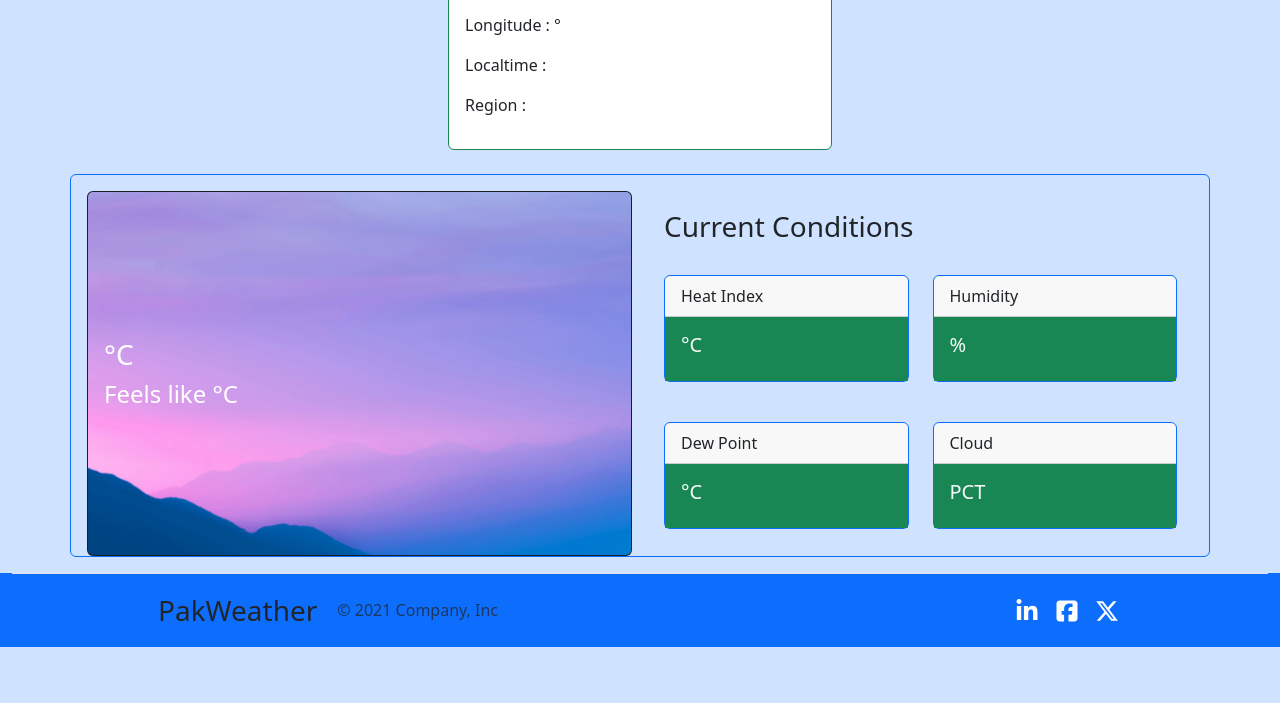
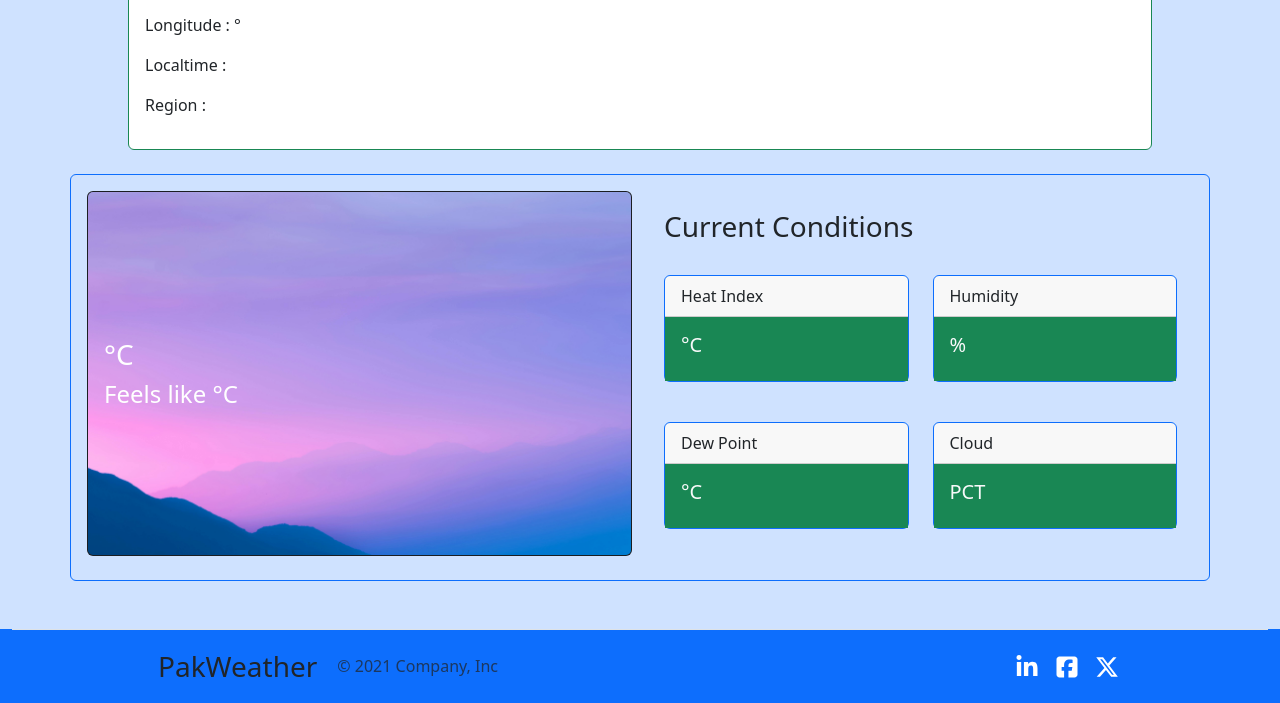
Before and after one commit to SaifUrRehman2k/Final-Project, a plain HTML site: page index.html in a window 1280 px wide. Shown: the part 282-985 px from the top of the page. Before the commit the page ends 929 px from the top, so only its background shows below. Drawn offline with nearby package versions, Linux system fonts and the light colour scheme.

Commit message:
few adjustments

```diff
--- a/index.html
+++ b/index.html
@@ -59,7 +59,7 @@
   </div>
   <!-- ------- card grids -------- -->
 
-  <div class="card m-auto mt-3 border border-success align-items-start justify-content-around" style="width: 30%;">
+  <div class="card m-auto mt-3 border border-success align-items-start justify-content-around" style="width: 80%;">
     <div class="row g-0">
       <div class="col rounded-right">
         <div class="card-body">
@@ -77,17 +77,8 @@
 
   </div>
 
-  <div class="row row-cols-1 row-cols-md-2 g-3 m-auto mt-4 border border-primary rounded-2 container">
-    <div class="col">
-      <!-- <div class="card mb-3 border-primary">
-                    <img src="./assets/images/pexels-veeterzy-114979.jpg" class="card-img-top" alt="...">
-                    <div class="card-body">
-                      <h4 class="card-title">City Name</h4>
-                      <p class="card-text">25 degree</p>
-                      <p class="card-text">Feels like 30 deg</p>
-                      <p class="card-text"><small class="text-body-secondary">Last updated 3 mins ago</small></p>
-                    </div>
-                </div> -->
+  <div class="row row-cols-1 row-cols-md-2 g-3 m-auto mt-4 mb-4 pb-4 border border-primary rounded-2 container">
+    <div class="col d-flex align-items-center justify-content-center">
       <div class="card text-bg-dark">
         <img src="./assets/images/pexels-veeterzy-114979.jpg" class="card-img" alt="...">
         <div class="card-img-overlay d-flex flex-column align-items-start justify-content-center">
@@ -145,7 +136,7 @@
     </div>
   </div>
 
-  <div class="container-fluid bg-primary">
+  <div class="container-fluid bg-primary mb-0 mt-5">
     <footer
       class="d-flex flex-wrap justify-content-sm-between justify-content-center align-items-center py-3 mt-3 border-top gap-3">
       <div class="col-md-6 d-flex align-items-center gap-sm-3 gap-1 flex-wrap justify-content-center">
--- a/style.css
+++ b/style.css
@@ -6,6 +6,7 @@
 }
 body {
     background-color: var(--bs-primary-bg-subtle) !important;
+    min-height: 100vh !important;
 }
 /* #drop {
     color: white;
```
